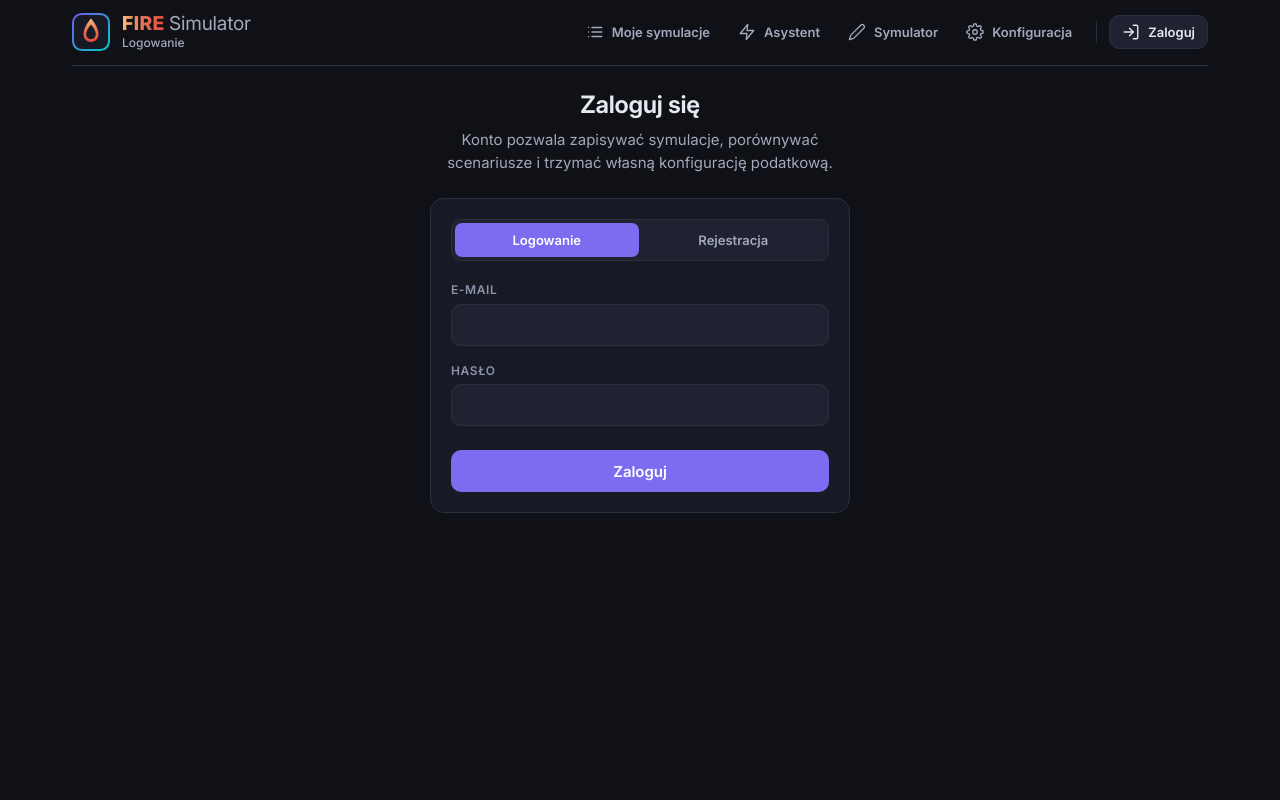
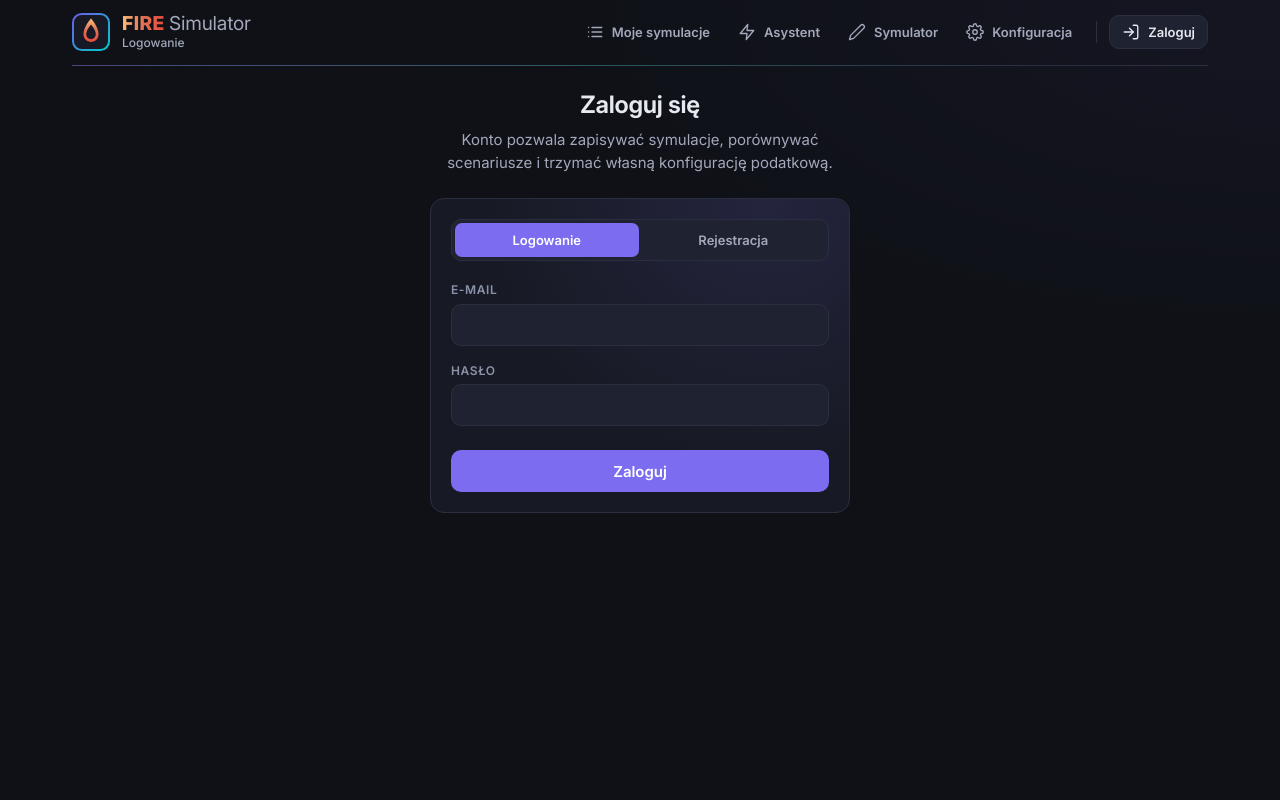
Before and after one commit to sequencer-pl/fire-simulator, a FastAPI app: page /login in a window 1280 px wide. Run offline with FastAPI, Linux system fonts and the light colour scheme.

Commit message:
feat(ui): dodaje spójny ambient i gradientowe akcenty
- tokeny glow-primary/real/faint i brand-line
- delikatna poświata body oraz linie topbar/action bar
- page head, karta logowania, empty state i hero wyniku w kroku 6
- gradient w zaznaczonym scenariuszu i progress barze kreatora
- prefers-contrast wyłącza poświaty; linia action bara nie wychodzi za zaokrąglenia
- świeże baseline'y wszystkich stron

```diff
--- a/static/css/base.css
+++ b/static/css/base.css
@@ -17,10 +17,21 @@ body {
     font-family: var(--font);
     font-size: var(--fs-md);
     line-height: var(--lh);
-    background: var(--bg);
+    background-color: var(--bg);
+    background-image: radial-gradient(
+        1100px 520px at 100% 0%,
+        var(--glow-faint),
+        transparent 68%
+    );
+    background-position: top right;
+    background-repeat: no-repeat;
     color: var(--text);
     overflow-x: clip;
     min-height: 100vh;
+}
+
+@media (min-width: 641px) {
+    body { background-attachment: fixed; }
 }
 
 body.has-action-bar {
@@ -107,6 +118,25 @@ h4 { font-size: var(--fs-md); }
 
 .page-head {
     margin-bottom: var(--sp-6);
+    position: relative;
+    isolation: isolate;
+}
+
+.page-head::before {
+    content: "";
+    position: absolute;
+    z-index: -1;
+    top: -30%;
+    right: 0;
+    width: 70%;
+    height: 160%;
+    background: radial-gradient(
+        ellipse at 80% 30%,
+        var(--glow-primary),
+        transparent 65%
+    );
+    opacity: 0.55;
+    pointer-events: none;
 }
 
 .page-head .page-lead {
@@ -159,6 +189,19 @@ h4 { font-size: var(--fs-md); }
     padding: var(--sp-3) 0;
     margin-bottom: var(--sp-6);
     border-bottom: 1px solid var(--border);
+    position: relative;
+}
+
+.topbar::after {
+    content: "";
+    position: absolute;
+    left: 0;
+    right: 0;
+    bottom: -1px;
+    height: 1px;
+    background: var(--brand-line);
+    opacity: 0.55;
+    pointer-events: none;
 }
 
 .brand {
@@ -385,3 +428,9 @@ body[data-section="konfiguracja"] .nav-item[data-nav="konfiguracja"] {
 @media (max-width: 359px) {
     .brand .subtitle { display: none; }
 }
+
+@media (prefers-contrast: more) {
+    body { background-image: none; }
+    .topbar::after,
+    .page-head::before { display: none; }
+}
--- a/static/css/components.css
+++ b/static/css/components.css
@@ -1097,6 +1128,23 @@ tbody tr.table-group:hover td { background: var(--surface-2); }
 .auth-panel {
     max-width: 420px;
     margin: 0 auto var(--sp-6);
+    position: relative;
+    isolation: isolate;
+}
+
+.auth-panel::before {
+    content: "";
+    position: absolute;
+    z-index: -1;
+    inset: 0;
+    border-radius: inherit;
+    background: radial-gradient(
+        ellipse at 80% 0%,
+        var(--glow-primary),
+        transparent 60%
+    );
+    opacity: 0.8;
+    pointer-events: none;
 }
 
 .auth-tabs { margin-bottom: var(--sp-5); }
--- a/static/css/landing.css
+++ b/static/css/landing.css
@@ -21,12 +21,12 @@
     background:
         radial-gradient(
             ellipse at 70% 35%,
-            color-mix(in srgb, var(--primary) 16%, transparent),
+            var(--glow-primary),
             transparent 62%
         ),
         radial-gradient(
             ellipse at 35% 75%,
-            color-mix(in srgb, var(--stage-real) 10%, transparent),
+            var(--glow-real),
             transparent 60%
         );
     filter: blur(28px);
@@ -296,7 +296,12 @@
 .login-section {
     max-width: 420px;
     margin: var(--sp-6) auto 0;
+    position: relative;
+    isolation: isolate;
+    overflow: clip;
 }
+
+.login-head::before { display: none; }
 
 .login-head { text-align: center; }
 
@@ -331,3 +336,7 @@
     .hero-actions .btn { flex: 1 1 100%; }
     .recent-item-side { display: none; }
 }
+
+@media (prefers-contrast: more) {
+    .hero::before { display: none; }
+}
--- a/static/css/tokens.css
+++ b/static/css/tokens.css
@@ -44,6 +44,17 @@
     --stage-real: #27c4bb;
     --stage-accum-soft: color-mix(in srgb, var(--stage-accum) 14%, transparent);
     --stage-real-soft: color-mix(in srgb, var(--stage-real) 14%, transparent);
+
+    /* --- Ambient / gradient marki --- */
+    --glow-primary: color-mix(in srgb, var(--primary) 16%, transparent);
+    --glow-real: color-mix(in srgb, var(--stage-real) 12%, transparent);
+    --glow-faint: color-mix(in srgb, var(--primary) 5%, transparent);
+    --brand-line: linear-gradient(
+        90deg,
+        color-mix(in srgb, var(--primary) 65%, transparent),
+        color-mix(in srgb, var(--stage-real) 50%, transparent) 45%,
+        transparent 85%
+    );
 
     /* --- Stan --- */
     --success: #3ccf91;
```
Also changed, not shown: other parts of static/css/components.css (+37 -0 lines), static/css/wizard.css (+24 -1 lines), qa/visual/baselines/visual.spec.js-snapshots/shot-compare-1-desktop-linux.png, qa/visual/baselines/visual.spec.js-snapshots/shot-compare-1-mobile-linux.png, qa/visual/baselines/visual.spec.js-snapshots/shot-login-1-desktop-linux.png, qa/visual/baselines/visual.spec.js-snapshots/shot-login-1-mobile-linux.png, qa/visual/baselines/visual.spec.js-snapshots/shot-moje-symulacje-1-desktop-linux.png, qa/visual/baselines/visual.spec.js-snapshots/shot-moje-symulacje-1-mobile-linux.png, qa/visual/baselines/visual.spec.js-snapshots/shot-root-1-desktop-linux.png, qa/visual/baselines/visual.spec.js-snapshots/shot-root-1-mobile-linux.png, qa/visual/baselines/visual.spec.js-snapshots/shot-sim-1-desktop-linux.png, qa/visual/baselines/visual.spec.js-snapshots/shot-sim-1-mobile-linux.png, qa/visual/baselines/visual.spec.js-snapshots/shot-sim-view-config-1-desktop-linux.png, qa/visual/baselines/visual.spec.js-snapshots/shot-sim-view-config-1-mobile-linux.png, 2 more files.
